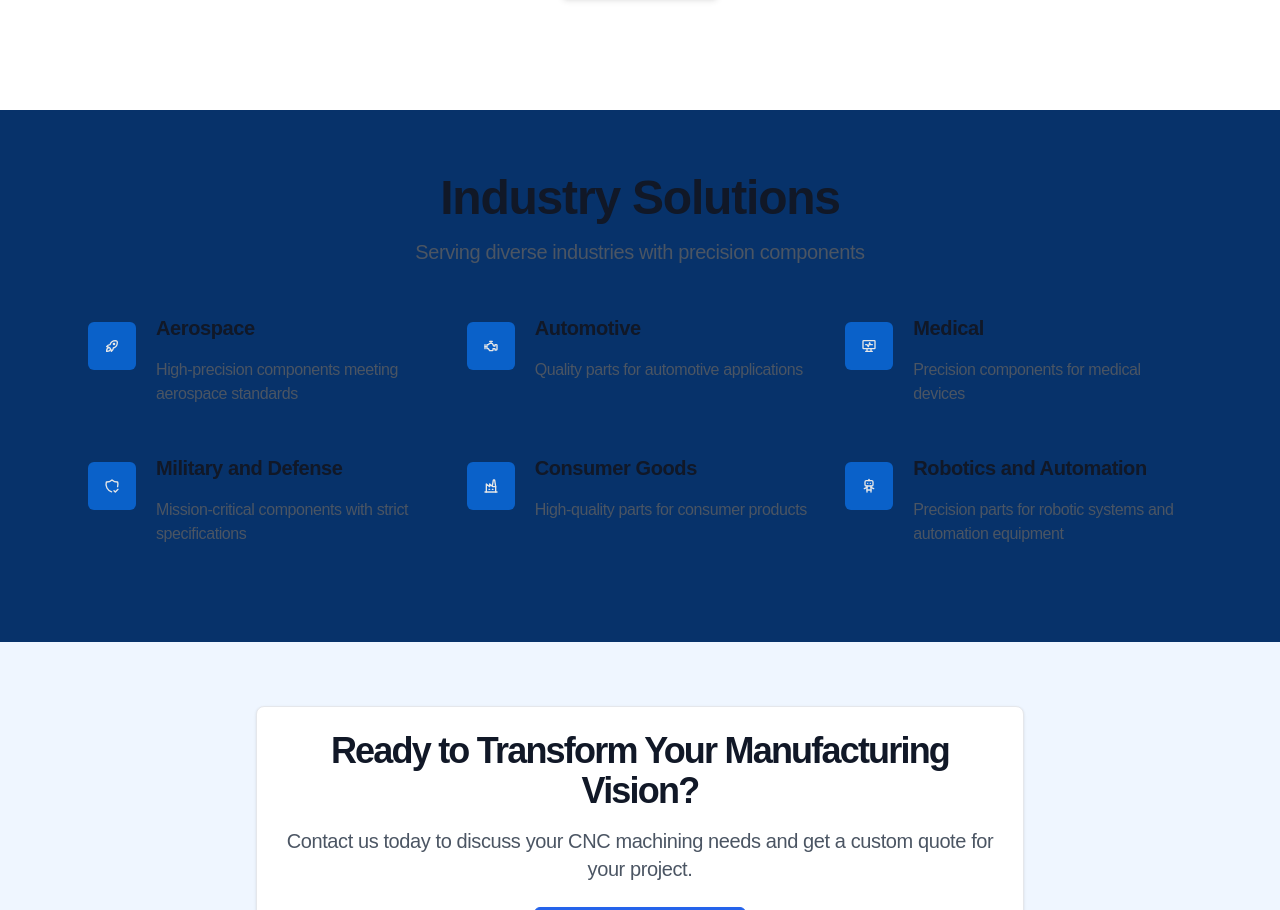
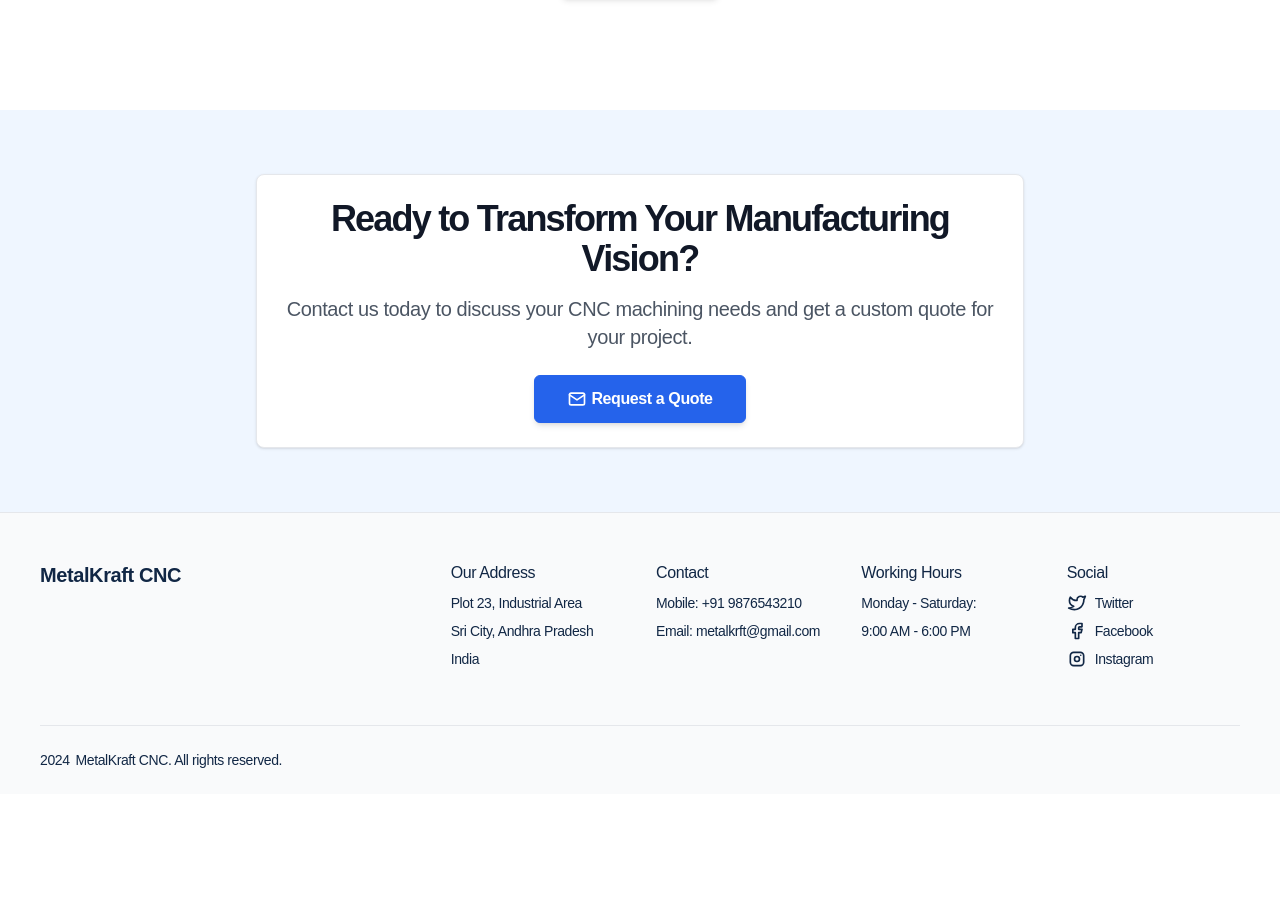
Before and after one commit to sadaf953/Metal-Kraft, a Next.js app: page / in a window 1280 px wide. Shown: the part 4122-5032 px from the top of the page. After the commit the page ends 4916 px from the top, so only its background shows below. Built offline with nearby package versions, Linux system fonts and the light colour scheme; a web font is replaced by a local one.

Commit message:
removed instrudy section completely

```diff
--- a/app/page.tsx
+++ b/app/page.tsx
@@ -33,7 +33,6 @@ const Page = () => {
       <Content {...contentHomeTwo} />
       <Features {...featuresAcceptedMaterials} />
       <Steps {...stepsHome} />
-      <Features {...features3About} />
       <CallToAction {...callToActionHome} />
     </>
   );
--- a/src/shared/data/pages/home.data.tsx
+++ b/src/shared/data/pages/home.data.tsx
@@ -104,30 +104,7 @@ export const heroHome: HeroProps = {
   ],
 };
 
-// Removed Features data for "Why Choose MetalKraft CNC"
-// export const featuresHome: FeaturesProps = {
-//   id: 'features-on-home',
-//   hasBackground: true,
-//   columns: 3,
-//   className: 'bg-[#203352]',
-//   header: {
-//     title: (
-//       <>Why Choose <span className="whitespace-nowrap">MetalKraft CNC</span></>
-//     ),
-//     subtitle:
-//       "Experience excellence in precision manufacturing with our state-of-the-art CNC capabilities, industry expertise, and commitment to quality.",
-//     tagline: 'Features',
-//     className: 'text-gray-100',
-//   },
-//   items: [
-//     { title: 'State-of-the-Art CNC Machinery', description: 'Our Vertical Machining Centers (VMCs) and CNC Turning Machines deliver unmatched accuracy, reliability, and efficiency for diverse applications.', icon: IconComponents, className: 'text-gray-100', },
-//     { title: 'Tailored to Your Needs', description: 'We provide bespoke solutions from high-precision turning to prototype development, ensuring your project meets industry-specific requirements.', icon: IconListCheck, className: 'text-gray-100', },
-//     { title: 'Exceeding Industry Standards', description: 'With a commitment to quality, MetalKraft CNC adheres to stringent inspection protocols, ensuring products meet and exceed client expectations.', icon: IconCheck, className: 'text-gray-100', },
-//     { title: 'Efficient and Timely Delivery', description: 'Our streamlined workflows and advanced CAD/CAM integrations ensure projects are completed on schedule without compromising precision.', icon: IconRocket, className: 'text-gray-100', },
-//     { title: 'Environmentally Conscious Manufacturing', description: 'We integrate eco-friendly practices into our machining processes, from resource-efficient operations to effective waste management.', icon: IconArrowsRightLeft, className: 'text-gray-100', },
-//     { title: 'Client-Centered Collaboration', description: 'We work closely with clients to develop innovative machining solutions, fostering long-term partnerships.', icon: IconBulb, className: 'text-gray-100', },
-//   ],
-// };
+
 
 export const featuresAcceptedMaterials: FeaturesProps = {
   id: 'features-accepted-materials',
@@ -190,79 +167,6 @@ export const featuresAcceptedMaterials: FeaturesProps = {
   ],
 };
 
-// Industry Solutions data on Home page *******************
-export const features2Home: FeaturesProps = {
-  id: 'features2-on-home',
-  hasBackground: true,
-  columns: 3,
-  header: {
-    title: 'Industry Solutions',
-    subtitle: 'Expertise in precision manufacturing for diverse industries',
-    tagline: 'Industry Solutions',
-  },
-  items: [
-    {
-      title: 'Aerospace',
-      description:
-        'Precision components for aircraft, spacecraft, and defense applications.',
-      icon: IconComponents,
-      callToAction: {
-        text: 'Learn more',
-        href: '/industries/aerospace',
-      },
-    },
-    {
-      title: 'Automotive',
-      description:
-        'High-performance components for the automotive industry, from prototypes to production runs.',
-      icon: IconListCheck,
-      callToAction: {
-        text: 'Learn more',
-        href: '/industries/automotive',
-      },
-    },
-    {
-      title: 'Medical',
-      description:
-        'Precision components for medical devices, implants, and equipment.',
-      icon: IconCheck,
-      callToAction: {
-        text: 'Learn more',
-        href: '/industries/medical',
-      },
-    },
-    {
-      title: 'Energy',
-      description:
-        'Components for renewable energy systems, including solar, wind, and hydroelectric power.',
-      icon: IconRocket,
-      callToAction: {
-        text: 'Learn more',
-        href: '/industries/energy',
-      },
-    },
-    {
-      title: 'Consumer Products',
-      description:
-        'Precision components for consumer goods, from electronics to household appliances.',
-      icon: IconArrowsRightLeft,
-      callToAction: {
-        text: 'Learn more',
-        href: '/industries/consumer-products',
-      },
-    },
-    {
-      title: 'Industrial Equipment',
-      description:
-        'Components for industrial machinery, including pumps, valves, and gearboxes.',
-      icon: IconBulb,
-      callToAction: {
-        text: 'Learn more',
-        href: '/industries/industrial-equipment',
-      },
-    },
-  ],
-};
 
 export const featuresQualityStandards: FeaturesProps = {
   id: 'features-quality',
```
